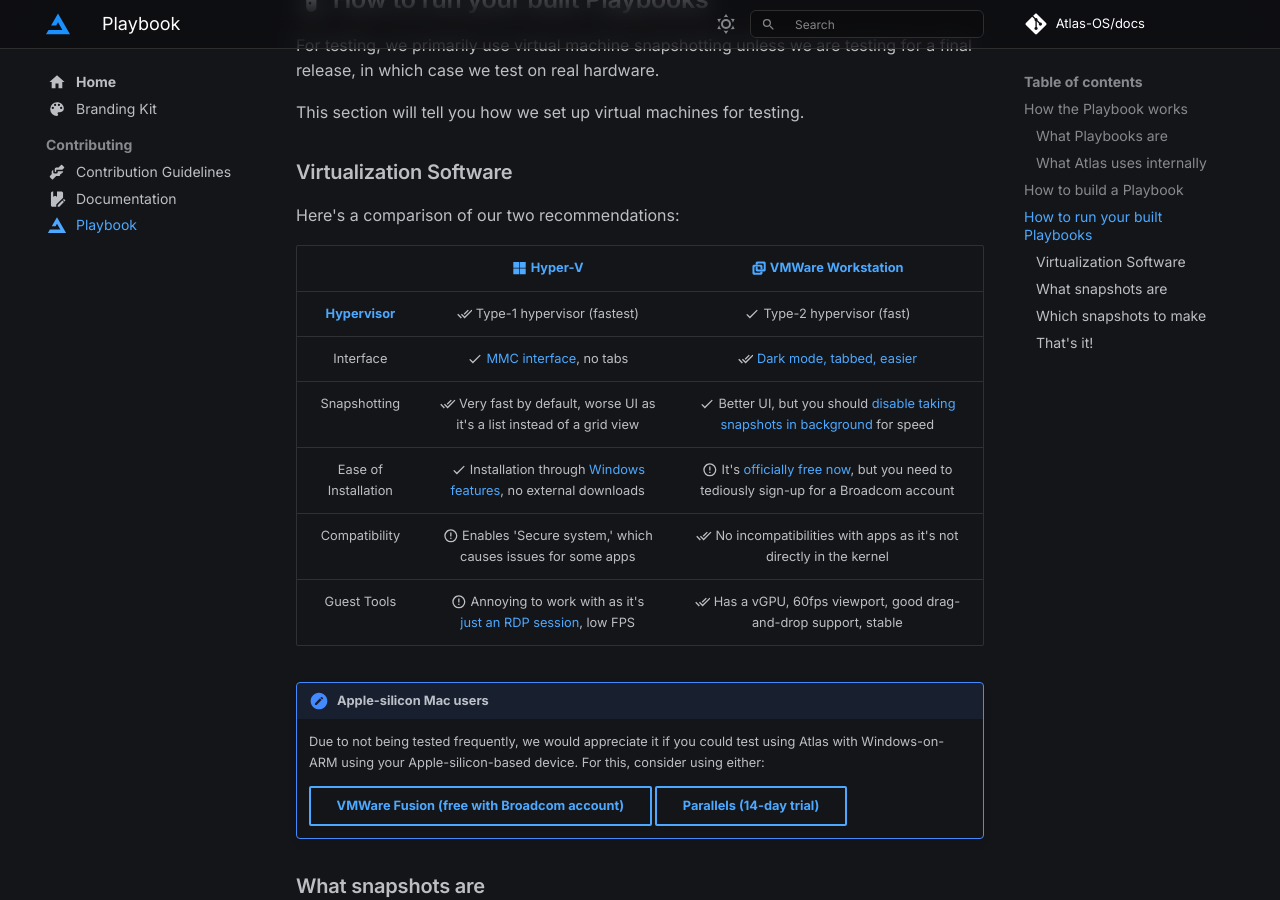
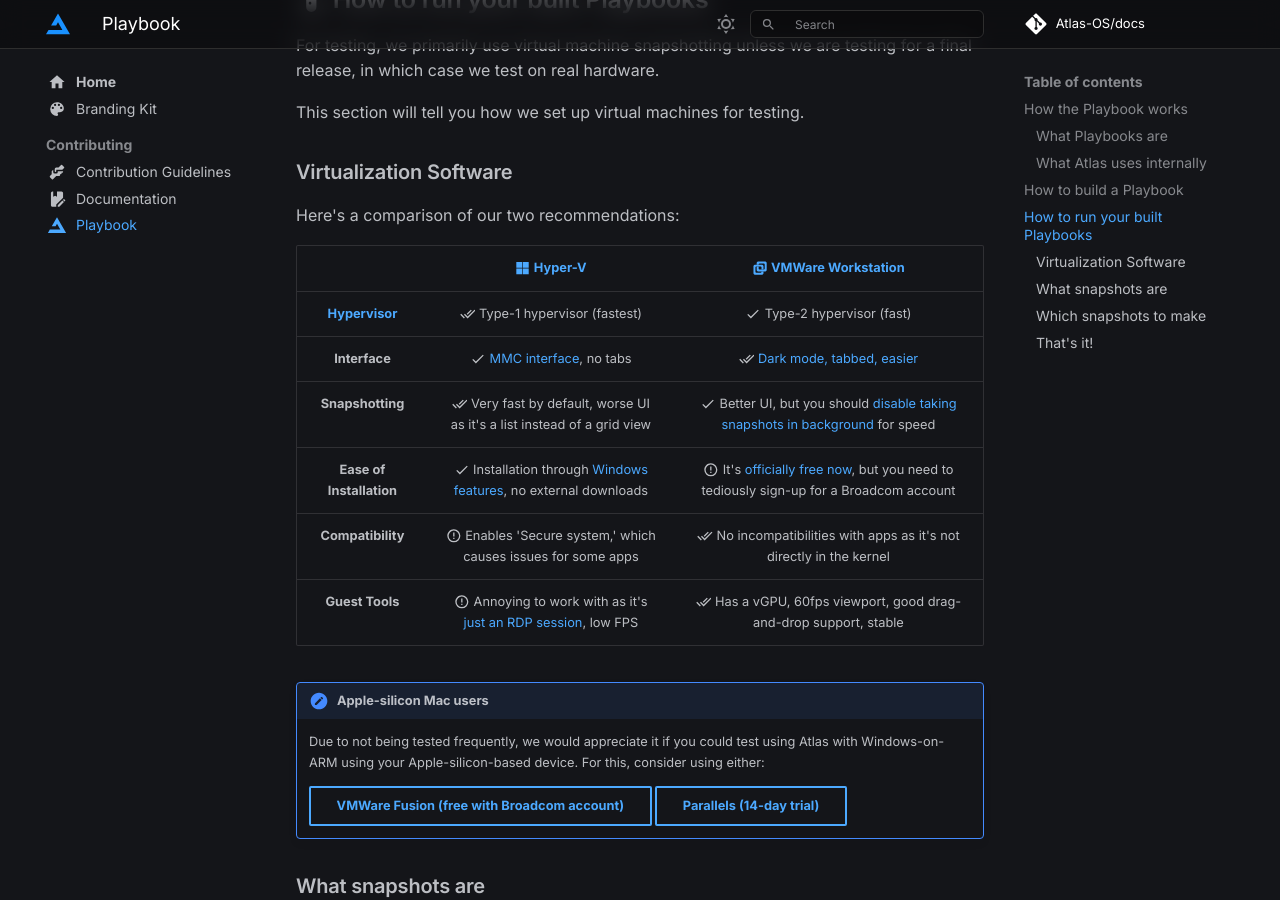
Before and after one commit to Atlas-OS/docs, an MkDocs documentation site: the page built from docs/contributing/playbook.md, in a window 1280 px wide and 900 px high, scrolled down 1576 px. Built offline with MkDocs 1.6.1 and Material for MkDocs 9.7.7, drawn with Linux system fonts in a browser that asks for light colours; emoji names are drawn with the system emoji font; some web fonts are replaced; comment, search, counter and statistics services are not loaded.

Commit message:
fix: properly bold VM comparison table

```diff
--- a/docs/contributing/playbook.md
+++ b/docs/contributing/playbook.md
@@ -64,11 +64,11 @@ Here's a comparison of our two recommendations:
 |                                                                           |                                      [:material-microsoft: Hyper-V](https://learn.microsoft.com/virtualization/hyper-v-on-windows/quick-start/enable-hyper-v)                                      |                                                             [:custom-vmware-workstation: VMWare Workstation](https://www.vmware.com/products/desktop-hypervisor.html)                                                              |
 | :-----------------------------------------------------------------------: | :------------------------------------------------------------------------------------------------------------------------------------------------------------------------------------------------: | :--------------------------------------------------------------------------------------------------------------------------------------------------------------------------------------------------------------------------------: |
 | **[Hypervisor](https://en.wikipedia.org/wiki/Hypervisor#Classification)** |                                                                          :material-check-all: Type-1 hypervisor (fastest)                                                                          |                                                                                             :material-check: Type-2 hypervisor (fast)                                                                                              |
-|                                 Interface                                 |                                                           :material-check: [MMC interface](../assets/images/hyperv-manager.png), no tabs                                                           |                                                                     :material-check-all: [Dark mode, tabbed, easier](../assets/images/vmware-workstation.png)                                                                      |
-|                               Snapshotting                                |                                                     :material-check-all: Very fast by default, worse UI as it's a list instead of a grid view                                                      |     :material-check: Better UI, but you should [disable taking snapshots in background](https://docs.vmware.com/en/VMware-Workstation-Pro/17/com.vmware.ws.using.doc/GUID-AB7628AA-16CD-4380-AF52-C1716A1EEE10.html) for speed     |
-|                           Ease of Installation                            |          :material-check: Installation through [Windows features](https://learn.microsoft.com/en-us/virtualization/hyper-v-on-windows/quick-start/enable-hyper-v), no external downloads           | :material-alert-circle-outline: It's [officially free now](https://blogs.vmware.com/workstation/2024/05/vmware-workstation-pro-now-available-free-for-personal-use.html), but you need to tediously sign-up for a Broadcom account |
-|                               Compatibility                               |                                                     :material-alert-circle-outline: Enables 'Secure system,' which causes issues for some apps                                                     |                                                                       :material-check-all: No incompatibilities with apps as it's not directly in the kernel                                                                       |
-|                                Guest Tools                                | :material-alert-circle-outline: Annoying to work with as it's [just an RDP session](https://learn.microsoft.com/en-us/virtualization/hyper-v-on-windows/user-guide/enhanced-session-mode), low FPS |                                                                        :material-check-all: Has a vGPU, 60fps viewport, good drag-and-drop support, stable                                                                         |
+|                               **Interface**                               |                                                           :material-check: [MMC interface](../assets/images/hyperv-manager.png), no tabs                                                           |                                                                     :material-check-all: [Dark mode, tabbed, easier](../assets/images/vmware-workstation.png)                                                                      |
+|                             **Snapshotting**                              |                                                     :material-check-all: Very fast by default, worse UI as it's a list instead of a grid view                                                      |     :material-check: Better UI, but you should [disable taking snapshots in background](https://docs.vmware.com/en/VMware-Workstation-Pro/17/com.vmware.ws.using.doc/GUID-AB7628AA-16CD-4380-AF52-C1716A1EEE10.html) for speed     |
+|                         **Ease of Installation**                          |          :material-check: Installation through [Windows features](https://learn.microsoft.com/en-us/virtualization/hyper-v-on-windows/quick-start/enable-hyper-v), no external downloads           | :material-alert-circle-outline: It's [officially free now](https://blogs.vmware.com/workstation/2024/05/vmware-workstation-pro-now-available-free-for-personal-use.html), but you need to tediously sign-up for a Broadcom account |
+|                             **Compatibility**                             |                                                     :material-alert-circle-outline: Enables 'Secure system,' which causes issues for some apps                                                     |                                                                       :material-check-all: No incompatibilities with apps as it's not directly in the kernel                                                                       |
+|                              **Guest Tools**                              | :material-alert-circle-outline: Annoying to work with as it's [just an RDP session](https://learn.microsoft.com/en-us/virtualization/hyper-v-on-windows/user-guide/enhanced-session-mode), low FPS |                                                                        :material-check-all: Has a vGPU, 60fps viewport, good drag-and-drop support, stable                                                                         |
 
 !!! note "Apple-silicon Mac users"
 
```
